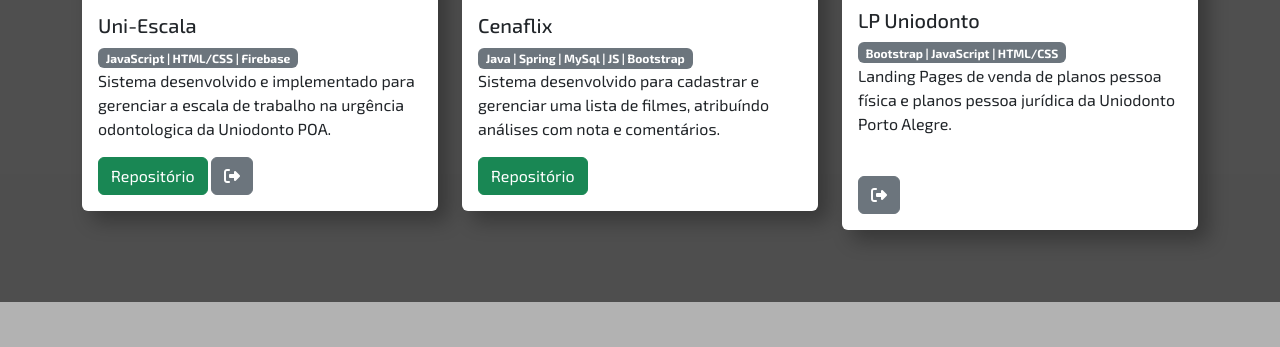
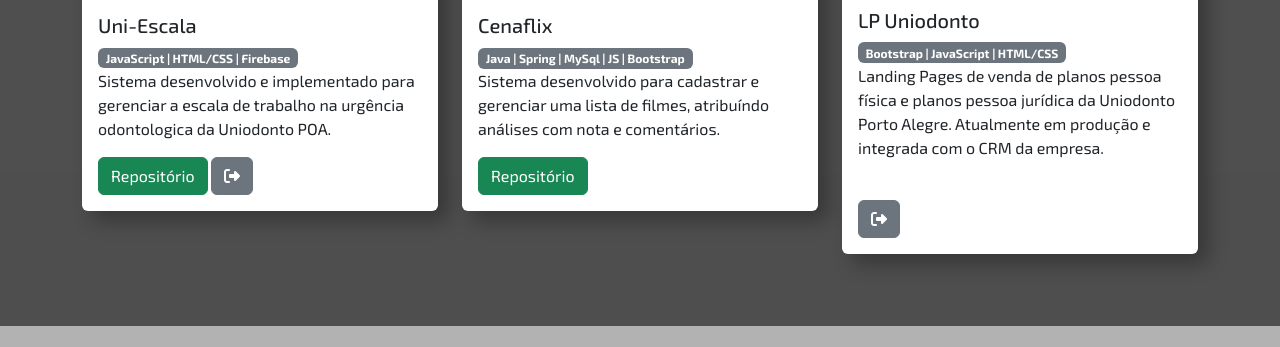
Before and after one commit to BryanCode/My-Portfolio, a plain HTML site: page index.html in a window 1280 px wide. Shown: the part 2875-3222 px from the top of the page. Drawn offline with nearby package versions, Linux system fonts and the light colour scheme; a web font is replaced by a local one.

Commit message:
update index.html

```diff
--- a/index.html
+++ b/index.html
@@ -275,7 +275,9 @@
                             <img src="assets/Captura de tela 2024-10-01 173347.png" alt="Little-Vision" class="card-img-top">
                             <div class="card-body">
                                 <h5 class="card-title">LP Uniodonto</h5> <span class="badge bg-secondary">Bootstrap | JavaScript | HTML/CSS </span>
-                                <p class="card-text">Landing Pages de venda de planos pessoa física e planos pessoa jurídica da Uniodonto Porto Alegre.</p>
+                                <p class="card-text">Landing Pages de venda de planos pessoa física e planos pessoa jurídica da Uniodonto Porto Alegre.
+                                    Atualmente em produção e integrada com o CRM da empresa.
+                                </p>
                                 <br>
                                 <a href="https://www.uniodontopoa.com.br/planos-pessoa-juridica" class="btn btn-secondary">
                                     <i class="fa-solid fa-right-from-bracket"></i>
```
